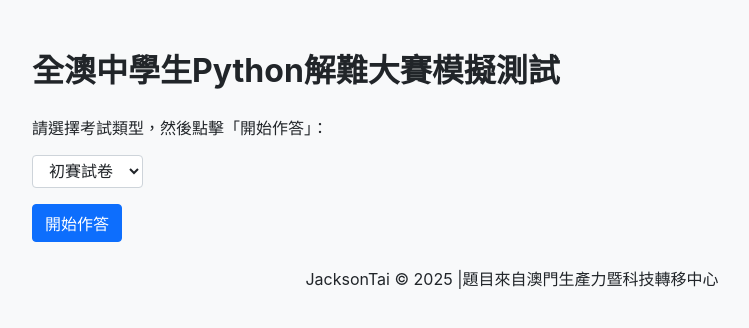
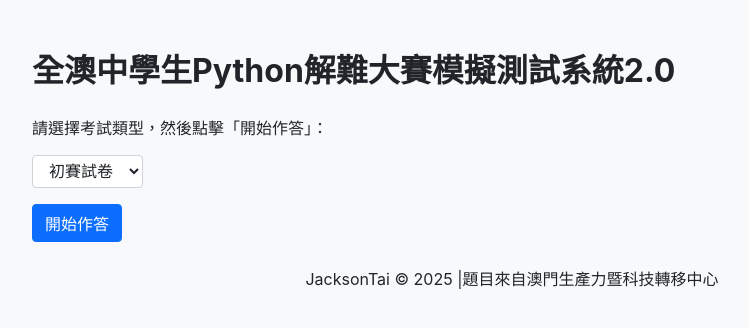
Before and after one commit to JacksonTai2007/jacksontai2007.github.io, a plain HTML site: page Python-Macau-Competition2.html in a window 1280 px wide. Shown: the whole page, without its empty margins (128-877 px from the left). Drawn offline with Linux system fonts and the light colour scheme.

Commit message:
Update Python-Macau-Competition2.html

```diff
--- a/Python-Macau-Competition2.html
+++ b/Python-Macau-Competition2.html
@@ -2,7 +2,7 @@
 <html lang="zh-Hant">
 <head>
   <meta charset="UTF-8" />
-  <title>全澳中學生Python解難大賽模擬測試系統</title>
+  <title>全澳中學生Python解難大賽模擬測試系統2.0</title>
 
   <meta name="viewport" content="width=device-width, initial-scale=1.0">
   <style>
@@ -94,7 +94,7 @@
 
   <!-- 區塊1：首頁/選擇考試類型 -->
   <div id="welcomeSection">
-    <h1 class="mb-4">全澳中學生Python解難大賽模擬測試</h1>
+    <h1 class="mb-4">全澳中學生Python解難大賽模擬測試系統2.0</h1>
     <p class="mb-3">請選擇考試類型，然後點擊「開始作答」：</p>
 
     <select id="examTypeSelect" class="form-select w-auto mb-3">
@@ -573,13 +573,11 @@ startBtn.addEventListener("click", () => {
 
   if (currentExamType === "preliminary") {
   examTitle.textContent = "初賽試卷";
-  questions = finalQuestions;
+  questions = preliminaryQuestions;
 } else {
   examTitle.textContent = "決賽試卷";
-  questions = preliminaryQuestions;
+  questions = finalQuestions;
 }
-
-
   userAnswers = Array(questions.length).fill(null);
   renderQuestions();
 
```
